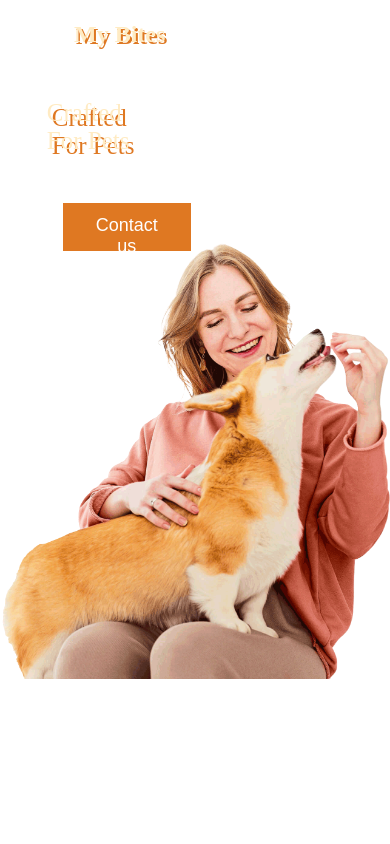
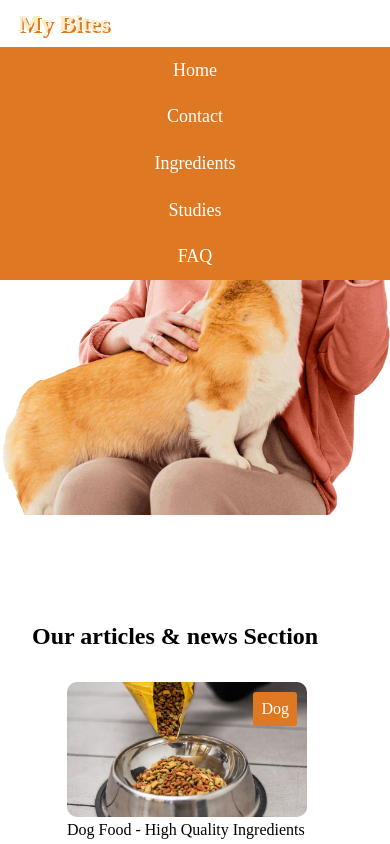
Before and after one commit to mohammadAlawnah/BusinessLandingWebsite, a plain HTML site: page index.html in a window 390 px wide. Shown: the top 844 px of the page. Drawn offline with Linux system fonts and the light colour scheme.

Commit message:
Update responsive

```diff
--- a/css/global.css
+++ b/css/global.css
@@ -108,8 +108,8 @@ header{
 }
 .footer h4{
     font-size: 38px;
-    color: white;
-    color: #FFEBC3;
+    color: #fff;
+    color: #ffebc3;
     text-shadow: #df7822 2px 2px;
 }
 .footer a{
@@ -125,11 +125,35 @@ header{
 /* Responsive */
 
 @media screen and   (max-width: 576px) {
+    .logo{
+        margin-left: 0.5rem;
+        padding: 10px;
+    }
     .links{
-        display: none;
+        display: block;
+        margin-right: 0;
+        background-color: #df7822;
+        position: relative;
+    }
+    nav{
+        display: block;
+        padding: 0;
+    }
+    nav ul li{
+        text-align: center;
+        margin-right: 0;
+        padding: 0.8rem;
+        font-size: 18px;
+
+    }
+    nav ul li a{
+        color: #fff;
+
+
     }
     .container{
         margin: 0 2rem;
     }
 
+
 }
--- a/css/home.css
+++ b/css/home.css
@@ -255,12 +255,15 @@ header{
         margin-left: 1rem;
     }
 
-    .links{
-        display: none;
-    }
 
     .cat-image{
         width: 12rem;
+    }
+    .articles-news{
+        margin-top: 2rem;
+    }
+    header{
+        min-height: 70vh;
     }
 
     .cat-text{
@@ -404,14 +407,14 @@ header{
 }
 
 
-@media screen and  (max-width: 1200px) {
+@media screen and  (max-width: 1300px) {
 
     .card-title h3{
         width: 16rem;
     }
 
     .card-image{
-        width: 16rem;
+        width: 15rem;
     }
 
 
```
